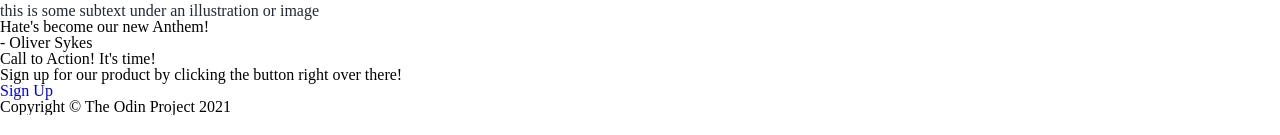
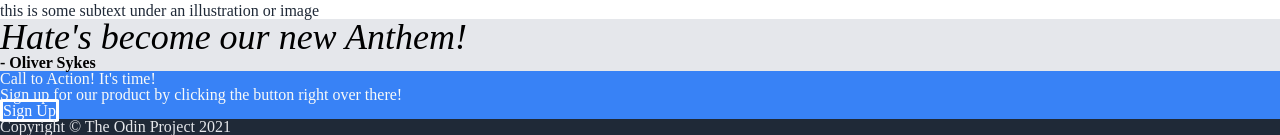
Before and after one commit to prophet6250/odin-landing-page, a plain HTML site: page index.html in a window 1280 px wide. Shown: the part 2160-2295 px from the top of the page. Drawn offline with Linux system fonts and the light colour scheme.

Commit message:
quote section and footer done

```diff
--- a/stylesheet/style.css
+++ b/stylesheet/style.css
@@ -48,6 +48,7 @@ table {
 }
 a {
 	text-decoration: none;
+	color: white;
 }
 
 .header {
@@ -83,10 +84,6 @@ a {
 	background-color: #3882f6;
 }
 
-.section-boxes {
-	background-color: white;
-}
-
 .section-boxes .title {
 	font-weight: bolder;
 	color: #1f2937;
@@ -100,3 +97,32 @@ a {
 .section-boxes .boxes .box p {
 	color: #1f2937;
 }
+
+.section-quote {
+	background-color: #e5e7eb;
+}
+
+.section-quote .quote {
+	font-size: 36px;
+	font-weight: 300;
+	font-style: italic;
+}
+
+.section-quote .author {
+	font-weight: bolder;
+}
+
+.section-signup .content {
+	background-color: #3882f6;
+	color: #f9faf8;
+}
+
+.section-signup .content .right a {
+	border: white 3px solid;
+	border-radius: 5%;
+}
+
+.footer {
+	background-color: #1f2937;
+	color: #e5e7eb;
+}
```
